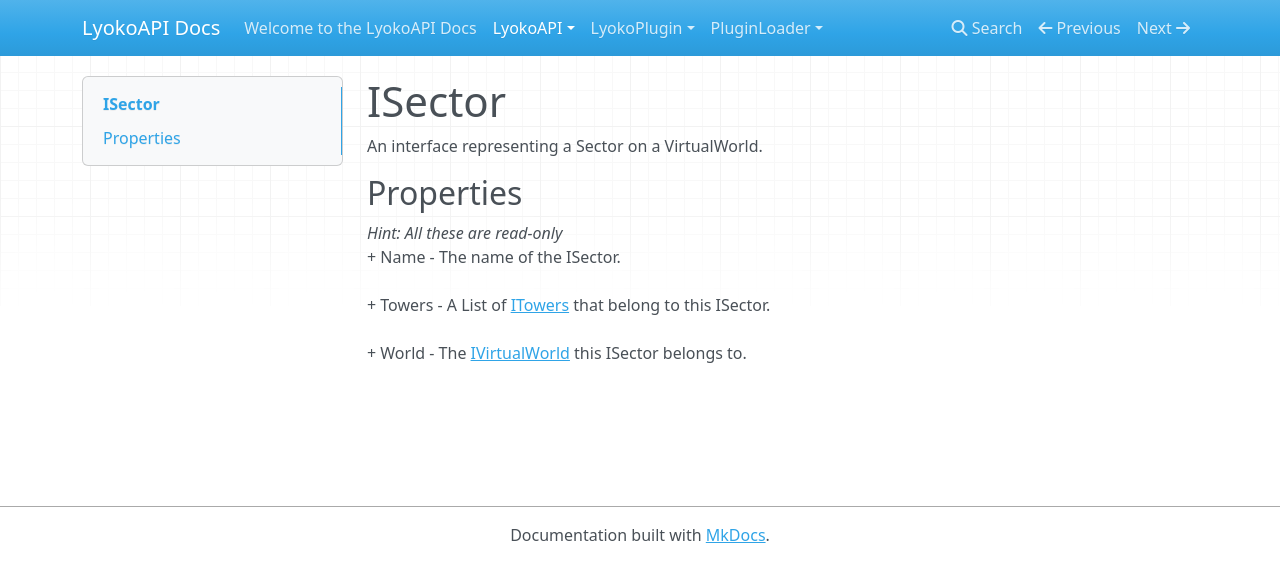
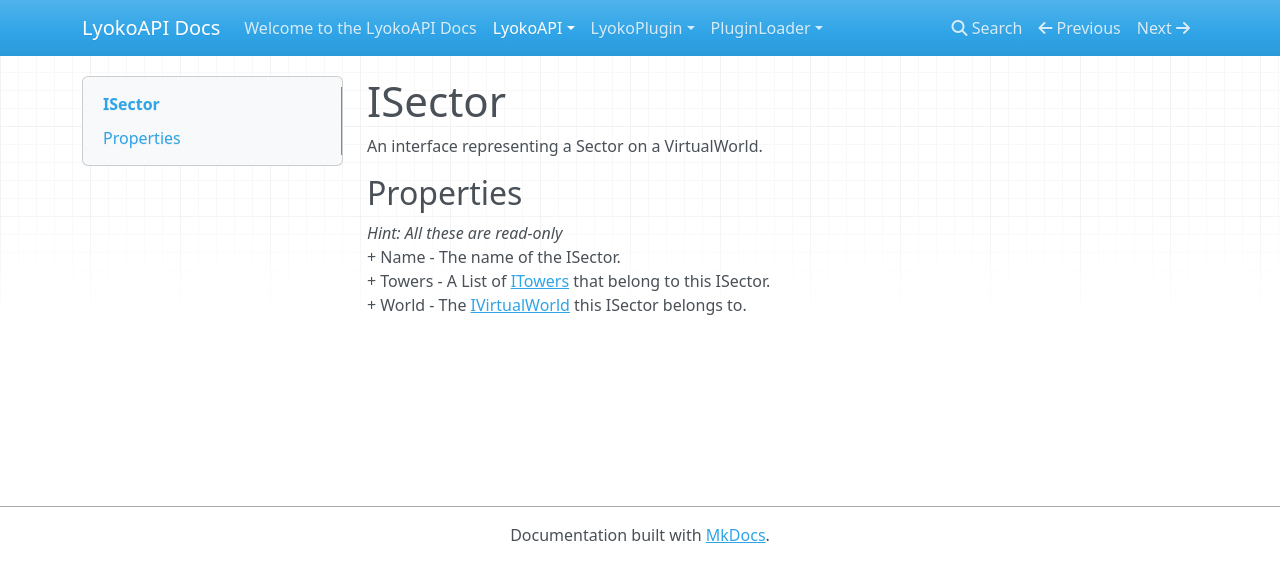
Before and after one commit to LyokoAPI/LyokoAPIDoc, an MkDocs documentation site: the page built from docs/LyokoAPI/VirtualStructures/Interfaces/ISector.md, in a window 1280 px wide. Shown: the top 582 px of the page. Built offline with MkDocs 1.6.1, drawn with Linux system fonts in a browser that asks for light colours; nearby versions of some CDN libraries.

Commit message:
forgot these breaks

```diff
--- a/docs/LyokoAPI/VirtualStructures/Interfaces/ISector.md
+++ b/docs/LyokoAPI/VirtualStructures/Interfaces/ISector.md
@@ -3,6 +3,6 @@ An interface representing a Sector on a VirtualWorld.
 
 ##Properties
 *Hint: All these are read-only*
-  + Name - The name of the ISector.<br>
-  + Towers - A List of [ITowers](./ITower.md) that belong to this ISector.<br>
-  + World - The [IVirtualWorld](./IVirtualWorld.md) this ISector belongs to.<br>
+  + Name - The name of the ISector.
+  + Towers - A List of [ITowers](./ITower.md) that belong to this ISector.
+  + World - The [IVirtualWorld](./IVirtualWorld.md) this ISector belongs to.
```
Also changed, not shown: docs/LyokoAPI/VirtualStructures/Interfaces/IVirtualWorld.md (+1 -0 lines).
